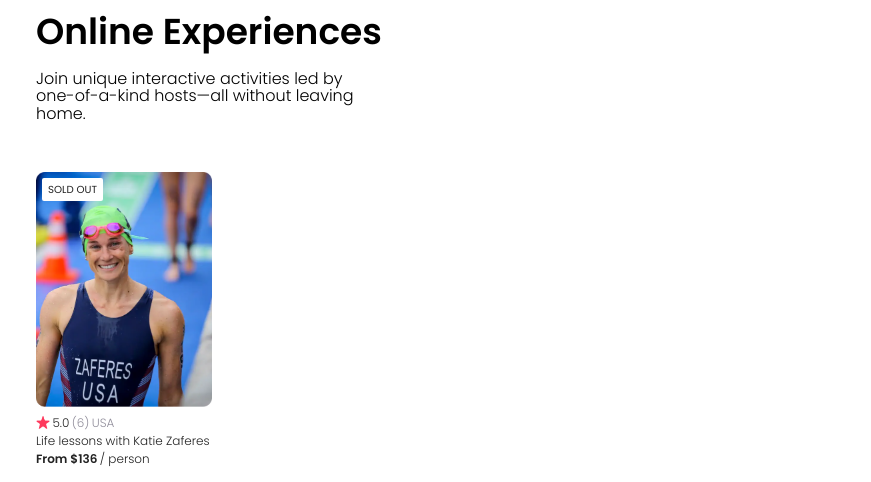
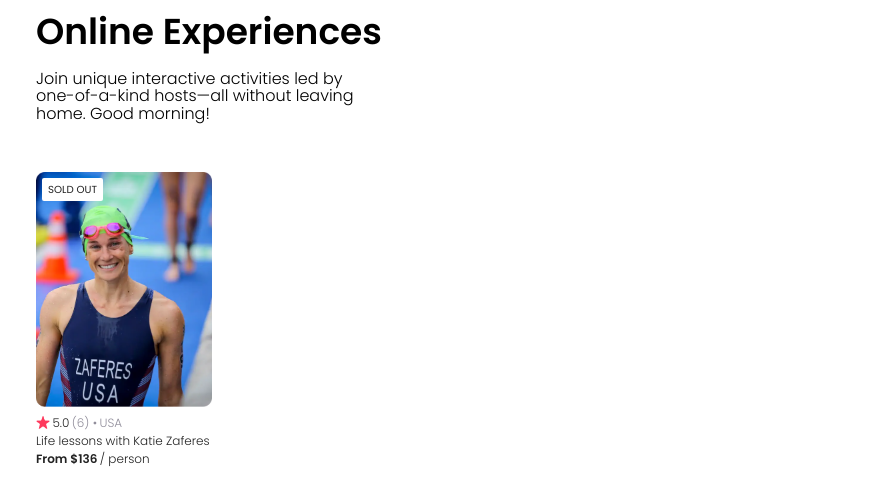
Before and after one commit to junickaquino/reactjs-practice, a React (Create React App) app in the folder airbnb-app/: page / in a window 1280 px wide. Shown: the part 344-826 px from the top of the page, without its empty margins (0-871 px from the left). Built offline with nearby package versions, Linux system fonts and the light colour scheme.

Commit message:
Added bullet and Timeof day greeting

```diff
--- a/airbnb-app/src/components/Card.js
+++ b/airbnb-app/src/components/Card.js
@@ -16,7 +16,7 @@
           <div className="content--rates">
             <img className="content--rates-star" src={star} alt="star icon" />
             <p className="content--rates-rating">5.0</p>
-            <p className="content--rates-count">(6)</p>
+            <p className="content--rates-count">(6) • </p>
             <p className="content--rates-place">USA</p>
           </div>
 
--- a/airbnb-app/src/components/Hero.js
+++ b/airbnb-app/src/components/Hero.js
@@ -2,6 +2,19 @@
 import heroImg from "../images/hero-img.png";
 
 function Hero() {
+  const date = new Date();
+  const hours = date.getHours();
+
+  let timeOfDay;
+
+  if (hours < 12) {
+    timeOfDay = "morning";
+  } else if (hours >= 12 && hours < 17) {
+    timeOfDay = "afternoon";
+  } else {
+    timeOfDay = "night";
+  }
+
   return (
     <div className="hero">
       <img className="hero--img" src={heroImg} alt="Bunch of images" />
@@ -9,7 +22,7 @@
         <h1 className="hero--content-title">Online Experiences</h1>
         <p className="hero--content-subtitle">
           Join unique interactive activities led by one-of-a-kind hosts—all
-          without leaving home.
+          without leaving home. Good {timeOfDay}!
         </p>
       </div>
     </div>
```
